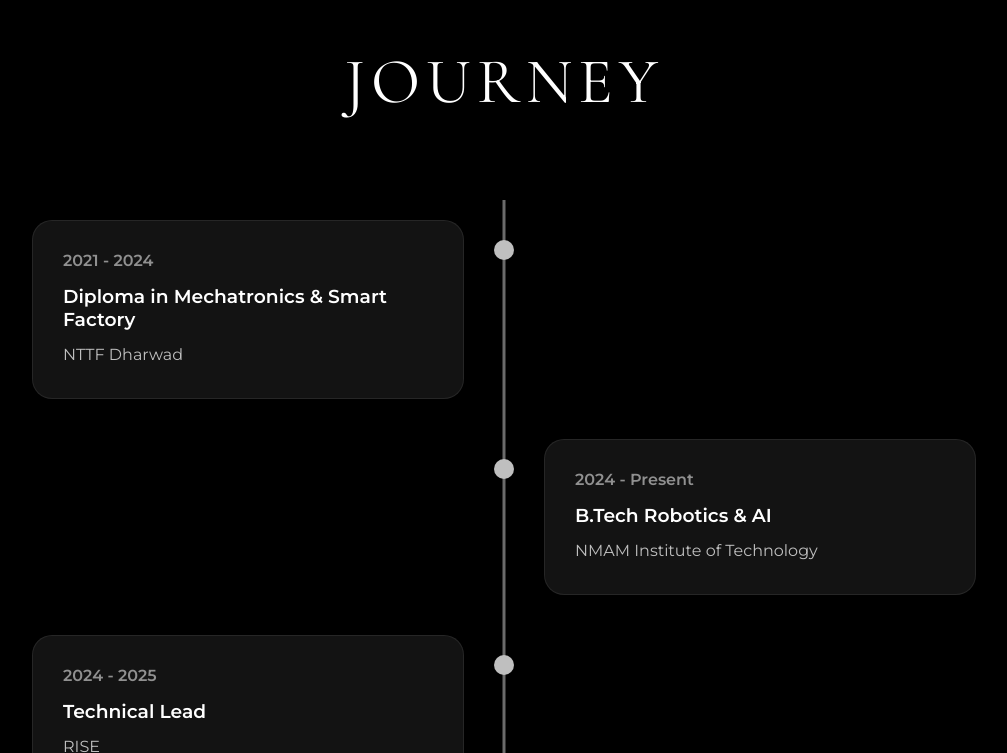
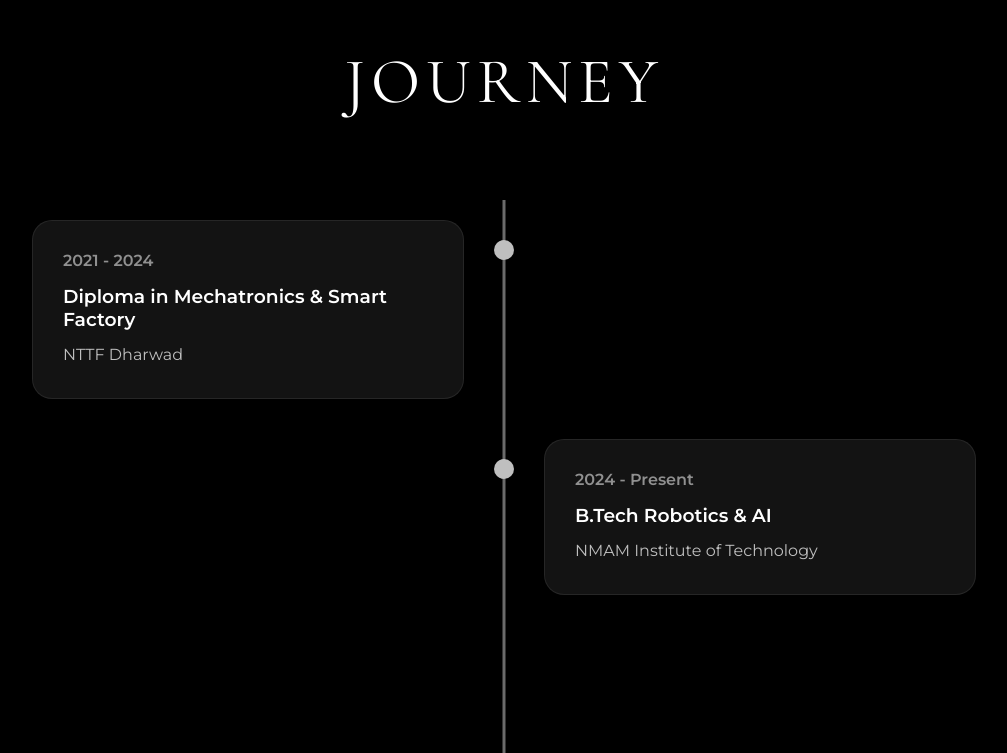
Before and after one commit to sadashivaipatil/sadashiv, a Python web app: template templates/index.html in a window 1280 px wide. Shown: the part 5747-6500 px from the top of the page, without its empty margins (136-1143 px from the left). Run offline with Jinja, Linux system fonts and the light colour scheme; the template is opened without the code that fills it, so the values that code supplies are empty.

Commit message:
first commit

```diff
--- a/templates/index.html
+++ b/templates/index.html
@@ -561,64 +561,6 @@
 
         </div>
 
-        <!-- Technical Lead -->
-
-        <div class="timeline-item left reveal-up">
-
-            <div class="timeline-content">
-
-                <span class="year">
-                    2024 - 2025
-                </span>
-
-                <h3>
-                    Technical Lead
-                </h3>
-
-                <p>
-                    RISE
-                </p>
-
-                <p>
-                    Assisted in planning and executing
-                    technical events and workshops.
-                </p>
-
-            </div>
-
-        </div>
-
-        <!-- Photography Head -->
-
-        <div class="timeline-item right reveal-up">
-
-            <div class="timeline-content">
-
-                <span class="year">
-                    2025 - 2026
-                </span>
-
-                <h3>
-                    Photography Head
-                </h3>
-
-                <p>
-                    RISE
-                </p>
-
-                <p>
-                    Led photography activities and captured
-                    important moments of events.
-                </p>
-
-            </div>
-
-        </div>
-
-    </div>
-
-</section>
-
 <!-- CONTACT SECTION -->
 
 <section class="contact" id="contact">
```
